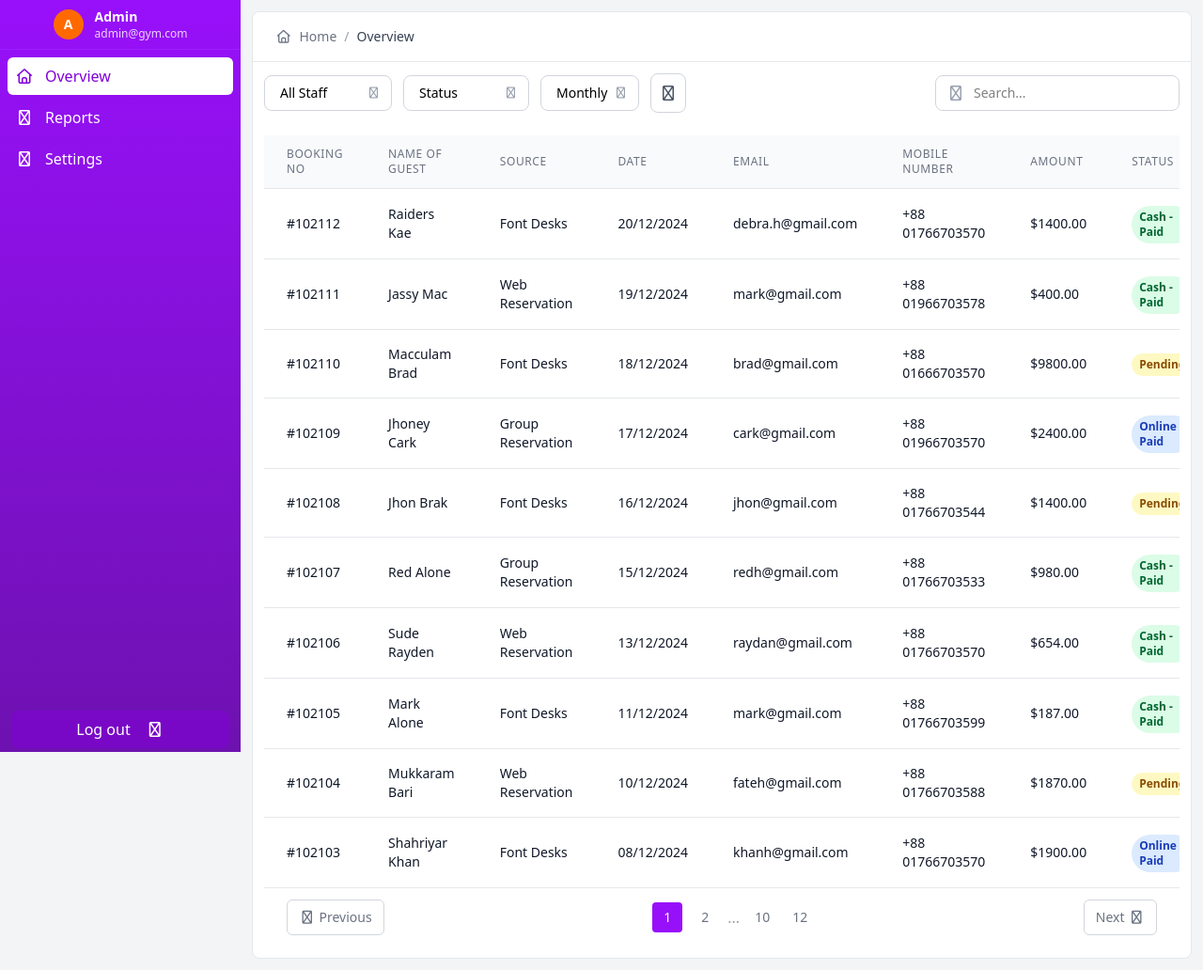
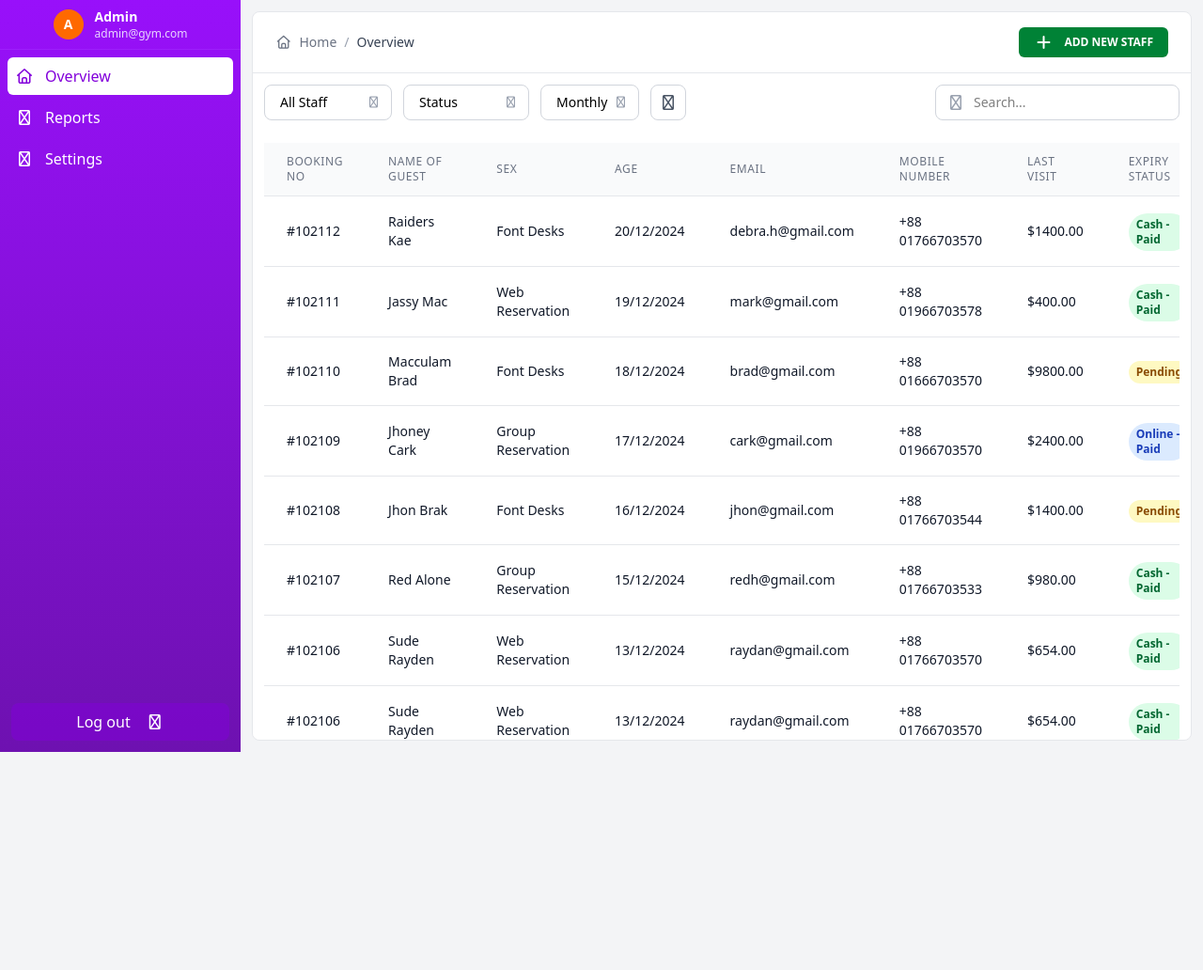
Before and after one commit to baiyuechuu/gym_mamanger_website, a plain HTML site: page index.html in a window 1280 px wide. Shown: the whole page at 94% size. After the commit the page ends 800 px from the top, so only its background shows below. Drawn offline with nearby package versions, Linux system fonts and the light colour scheme.

Commit message:
feat(ui): add staff management functionality to overview page - Add "Add New Staff" button to overview header - Update table columns to include staff-specific fields (Sex, Age, Last Visit, Expiry Status) - Modify sidebar styling with bottom padding - Adjust overview container height and overflow properties for better layout - Replace booking data with staff member data in table rows

```diff
--- a/index.html
+++ b/index.html
@@ -13,7 +13,7 @@
   <body class="bg-gray-100 font-inter">
     <!-- Sidebar -->
     <div
-      class="fixed left-0 top-0 h-screen w-12 sm:w-64 bg-gradient-to-b from-purple-600 to-purple-800 text-white flex flex-col"
+      class="fixed left-0 top-0 h-screen w-12 sm:w-64 bg-gradient-to-b from-purple-600 to-purple-800 text-white flex flex-col pb-2"
     >
       <!-- User Profile Section -->
       <div class="py-2 sm:px-3 border-b border-purple-500/30">
--- a/templates/overview.html
+++ b/templates/overview.html
@@ -1,6 +1,7 @@
 <div
-  class="border border-gray-200 bg-white rounded-lg min-h-[calc(100vh-24px)] overflow-hidden"
+  class="border border-gray-200 bg-white rounded-lg h-[calc(100vh-24px)] overflow-x-hidden overflow-y-auto flex flex-col justify-between"
 >
+  <div>
     <div class="bg-white border-b border-gray-200 px-6 py-4">
       <div class="flex items-center justify-between">
         <nav class="flex items-center space-x-2 text-sm">
@@ -16,8 +17,14 @@
             <span>Overview</span>
           </span>
         </nav>
-      <div>
-        <!-- No action button for overview -->
+        <div
+          class="flex items-center justify-end rounded-md bg-green-700 px-4 py-2 text-white gap-3"
+        >
+          <i class="fa-solid fa-plus"></i>
+          <button class="uppercase text-xs font-semibold text-white">
+            <span class="hidden sm:block">Add New Staff</span>
+            <span class="sm:hidden">Member</span>
+          </button>
         </div>
       </div>
     </div>
@@ -69,7 +76,7 @@
 
             <!-- Filter Icon -->
             <button
-            class="p-2 border border-gray-300 rounded-lg hover:bg-gray-50"
+              class="px-2 py-1.5 border border-gray-300 rounded-lg hover:bg-gray-50"
             >
               <i class="fa-regular fa-filter text-gray-600"></i>
             </button>
@@ -92,7 +99,7 @@
 
         <!-- Data Table -->
         <div class="bg-white overflow-hidden">
-        <div class="overflow-x-auto">
+          <div class="overflow-x-auto flex flex-col justify-between">
             <table class="w-full">
               <thead class="bg-gray-50 border-b border-gray-200 sticky top-0">
                 <tr>
@@ -109,12 +116,12 @@
                   <th
                     class="px-6 py-3 text-left text-xs font-medium text-gray-500 uppercase tracking-wider"
                   >
-                  Source
+                    Sex
                   </th>
                   <th
                     class="px-6 py-3 text-left text-xs font-medium text-gray-500 uppercase tracking-wider"
                   >
-                  Date
+                    Age
                   </th>
                   <th
                     class="px-6 py-3 text-left text-xs font-medium text-gray-500 uppercase tracking-wider"
@@ -129,12 +136,12 @@
                   <th
                     class="px-6 py-3 text-left text-xs font-medium text-gray-500 uppercase tracking-wider"
                   >
-                  Amount
+                    Last Visit
                   </th>
                   <th
                     class="px-6 py-3 text-left text-xs font-medium text-gray-500 uppercase tracking-wider"
                   >
-                  Status
+                    Expiry Status
                   </th>
                   <th
                     class="px-6 py-3 text-left text-xs font-medium text-gray-500 uppercase tracking-wider"
@@ -154,7 +161,9 @@
                   <td class="px-6 py-4 text-sm text-gray-900">
                     debra.h@gmail.com
                   </td>
-                <td class="px-6 py-4 text-sm text-gray-900">+88 01766703570</td>
+                  <td class="px-6 py-4 text-sm text-gray-900">
+                    +88 01766703570
+                  </td>
                   <td class="px-6 py-4 text-sm text-gray-900">$1400.00</td>
                   <td class="px-6 py-4">
                     <span
@@ -175,10 +184,16 @@
                       <span class="text-sm text-gray-900">Jassy Mac</span>
                     </div>
                   </td>
-                <td class="px-6 py-4 text-sm text-gray-900">Web Reservation</td>
+                  <td class="px-6 py-4 text-sm text-gray-900">
+                    Web Reservation
+                  </td>
                   <td class="px-6 py-4 text-sm text-gray-900">19/12/2024</td>
-                <td class="px-6 py-4 text-sm text-gray-900">mark@gmail.com</td>
-                <td class="px-6 py-4 text-sm text-gray-900">+88 01966703578</td>
+                  <td class="px-6 py-4 text-sm text-gray-900">
+                    mark@gmail.com
+                  </td>
+                  <td class="px-6 py-4 text-sm text-gray-900">
+                    +88 01966703578
+                  </td>
                   <td class="px-6 py-4 text-sm text-gray-900">$400.00</td>
                   <td class="px-6 py-4">
                     <span
@@ -201,8 +216,12 @@
                   </td>
                   <td class="px-6 py-4 text-sm text-gray-900">Font Desks</td>
                   <td class="px-6 py-4 text-sm text-gray-900">18/12/2024</td>
-                <td class="px-6 py-4 text-sm text-gray-900">brad@gmail.com</td>
-                <td class="px-6 py-4 text-sm text-gray-900">+88 01666703570</td>
+                  <td class="px-6 py-4 text-sm text-gray-900">
+                    brad@gmail.com
+                  </td>
+                  <td class="px-6 py-4 text-sm text-gray-900">
+                    +88 01666703570
+                  </td>
                   <td class="px-6 py-4 text-sm text-gray-900">$9800.00</td>
                   <td class="px-6 py-4">
                     <span
@@ -227,8 +246,12 @@
                     Group Reservation
                   </td>
                   <td class="px-6 py-4 text-sm text-gray-900">17/12/2024</td>
-                <td class="px-6 py-4 text-sm text-gray-900">cark@gmail.com</td>
-                <td class="px-6 py-4 text-sm text-gray-900">+88 01966703570</td>
+                  <td class="px-6 py-4 text-sm text-gray-900">
+                    cark@gmail.com
+                  </td>
+                  <td class="px-6 py-4 text-sm text-gray-900">
+                    +88 01966703570
+                  </td>
                   <td class="px-6 py-4 text-sm text-gray-900">$2400.00</td>
                   <td class="px-6 py-4">
                     <span
@@ -251,8 +274,12 @@
                   </td>
                   <td class="px-6 py-4 text-sm text-gray-900">Font Desks</td>
                   <td class="px-6 py-4 text-sm text-gray-900">16/12/2024</td>
-                <td class="px-6 py-4 text-sm text-gray-900">jhon@gmail.com</td>
-                <td class="px-6 py-4 text-sm text-gray-900">+88 01766703544</td>
+                  <td class="px-6 py-4 text-sm text-gray-900">
+                    jhon@gmail.com
+                  </td>
+                  <td class="px-6 py-4 text-sm text-gray-900">
+                    +88 01766703544
+                  </td>
                   <td class="px-6 py-4 text-sm text-gray-900">$1400.00</td>
                   <td class="px-6 py-4">
                     <span
@@ -277,8 +304,12 @@
                     Group Reservation
                   </td>
                   <td class="px-6 py-4 text-sm text-gray-900">15/12/2024</td>
-                <td class="px-6 py-4 text-sm text-gray-900">redh@gmail.com</td>
-                <td class="px-6 py-4 text-sm text-gray-900">+88 01766703533</td>
+                  <td class="px-6 py-4 text-sm text-gray-900">
+                    redh@gmail.com
+                  </td>
+                  <td class="px-6 py-4 text-sm text-gray-900">
+                    +88 01766703533
+                  </td>
                   <td class="px-6 py-4 text-sm text-gray-900">$980.00</td>
                   <td class="px-6 py-4">
                     <span
@@ -299,12 +330,16 @@
                       <span class="text-sm text-gray-900">Sude Rayden</span>
                     </div>
                   </td>
-                <td class="px-6 py-4 text-sm text-gray-900">Web Reservation</td>
+                  <td class="px-6 py-4 text-sm text-gray-900">
+                    Web Reservation
+                  </td>
                   <td class="px-6 py-4 text-sm text-gray-900">13/12/2024</td>
                   <td class="px-6 py-4 text-sm text-gray-900">
                     raydan@gmail.com
                   </td>
-                <td class="px-6 py-4 text-sm text-gray-900">+88 01766703570</td>
+                  <td class="px-6 py-4 text-sm text-gray-900">
+                    +88 01766703570
+                  </td>
                   <td class="px-6 py-4 text-sm text-gray-900">$654.00</td>
                   <td class="px-6 py-4">
                     <span
@@ -319,17 +354,23 @@
                   </td>
                 </tr>
                 <tr class="hover:bg-gray-50">
-                <td class="px-6 py-4 text-sm text-gray-900">#102105</td>
+                  <td class="px-6 py-4 text-sm text-gray-900">#102106</td>
                   <td class="px-6 py-4">
                     <div class="flex items-center">
-                    <span class="text-sm text-gray-900">Mark Alone</span>
+                      <span class="text-sm text-gray-900">Sude Rayden</span>
                     </div>
                   </td>
-                <td class="px-6 py-4 text-sm text-gray-900">Font Desks</td>
-                <td class="px-6 py-4 text-sm text-gray-900">11/12/2024</td>
-                <td class="px-6 py-4 text-sm text-gray-900">mark@gmail.com</td>
-                <td class="px-6 py-4 text-sm text-gray-900">+88 01766703599</td>
-                <td class="px-6 py-4 text-sm text-gray-900">$187.00</td>
+                  <td class="px-6 py-4 text-sm text-gray-900">
+                    Web Reservation
+                  </td>
+                  <td class="px-6 py-4 text-sm text-gray-900">13/12/2024</td>
+                  <td class="px-6 py-4 text-sm text-gray-900">
+                    raydan@gmail.com
+                  </td>
+                  <td class="px-6 py-4 text-sm text-gray-900">
+                    +88 01766703570
+                  </td>
+                  <td class="px-6 py-4 text-sm text-gray-900">$654.00</td>
                   <td class="px-6 py-4">
                     <span
                       class="inline-flex px-2 py-1 text-xs font-semibold rounded-full bg-green-100 text-green-800"
@@ -343,21 +384,27 @@
                   </td>
                 </tr>
                 <tr class="hover:bg-gray-50">
-                <td class="px-6 py-4 text-sm text-gray-900">#102104</td>
+                  <td class="px-6 py-4 text-sm text-gray-900">#102106</td>
                   <td class="px-6 py-4">
                     <div class="flex items-center">
-                    <span class="text-sm text-gray-900">Mukkaram Bari</span>
+                      <span class="text-sm text-gray-900">Sude Rayden</span>
                     </div>
                   </td>
-                <td class="px-6 py-4 text-sm text-gray-900">Web Reservation</td>
-                <td class="px-6 py-4 text-sm text-gray-900">10/12/2024</td>
-                <td class="px-6 py-4 text-sm text-gray-900">fateh@gmail.com</td>
-                <td class="px-6 py-4 text-sm text-gray-900">+88 01766703588</td>
-                <td class="px-6 py-4 text-sm text-gray-900">$1870.00</td>
+                  <td class="px-6 py-4 text-sm text-gray-900">
+                    Web Reservation
+                  </td>
+                  <td class="px-6 py-4 text-sm text-gray-900">13/12/2024</td>
+                  <td class="px-6 py-4 text-sm text-gray-900">
+                    raydan@gmail.com
+                  </td>
+                  <td class="px-6 py-4 text-sm text-gray-900">
+                    +88 01766703570
+                  </td>
+                  <td class="px-6 py-4 text-sm text-gray-900">$654.00</td>
                   <td class="px-6 py-4">
                     <span
-                    class="inline-flex px-2 py-1 text-xs font-semibold rounded-full bg-yellow-100 text-yellow-800"
-                    >Pending</span
+                      class="inline-flex px-2 py-1 text-xs font-semibold rounded-full bg-green-100 text-green-800"
+                      >Cash - Paid</span
                     >
                   </td>
                   <td class="px-6 py-4">
@@ -367,21 +414,27 @@
                   </td>
                 </tr>
                 <tr class="hover:bg-gray-50">
-                <td class="px-6 py-4 text-sm text-gray-900">#102103</td>
+                  <td class="px-6 py-4 text-sm text-gray-900">#102106</td>
                   <td class="px-6 py-4">
                     <div class="flex items-center">
-                    <span class="text-sm text-gray-900">Shahriyar Khan</span>
+                      <span class="text-sm text-gray-900">Sude Rayden</span>
                     </div>
                   </td>
-                <td class="px-6 py-4 text-sm text-gray-900">Font Desks</td>
-                <td class="px-6 py-4 text-sm text-gray-900">08/12/2024</td>
-                <td class="px-6 py-4 text-sm text-gray-900">khanh@gmail.com</td>
-                <td class="px-6 py-4 text-sm text-gray-900">+88 01766703570</td>
-                <td class="px-6 py-4 text-sm text-gray-900">$1900.00</td>
+                  <td class="px-6 py-4 text-sm text-gray-900">
+                    Web Reservation
+                  </td>
+                  <td class="px-6 py-4 text-sm text-gray-900">13/12/2024</td>
+                  <td class="px-6 py-4 text-sm text-gray-900">
+                    raydan@gmail.com
+                  </td>
+                  <td class="px-6 py-4 text-sm text-gray-900">
+                    +88 01766703570
+                  </td>
+                  <td class="px-6 py-4 text-sm text-gray-900">$654.00</td>
                   <td class="px-6 py-4">
                     <span
-                    class="inline-flex px-2 py-1 text-xs font-semibold rounded-full bg-blue-100 text-blue-800"
-                    >Online - Paid</span
+                      class="inline-flex px-2 py-1 text-xs font-semibold rounded-full bg-green-100 text-green-800"
+                      >Cash - Paid</span
                     >
                   </td>
                   <td class="px-6 py-4">
@@ -393,10 +446,13 @@
               </tbody>
             </table>
           </div>
-
+        </div>
+      </div>
+    </div>
+  </div>
   <!-- Pagination -->
   <div
-          class="bg-white px-6 py-3 border-t border-gray-200 flex items-center justify-between"
+    class="bg-white p-3 border-t border-gray-200 flex items-center justify-between"
   >
     <div class="flex items-center border rounded-md border-gray-300">
       <button
@@ -441,6 +497,3 @@
     </div>
   </div>
 </div>
-    </div>
-  </div>
-</div>
```
Lines whose indentation alone changed are shown as unchanged.
